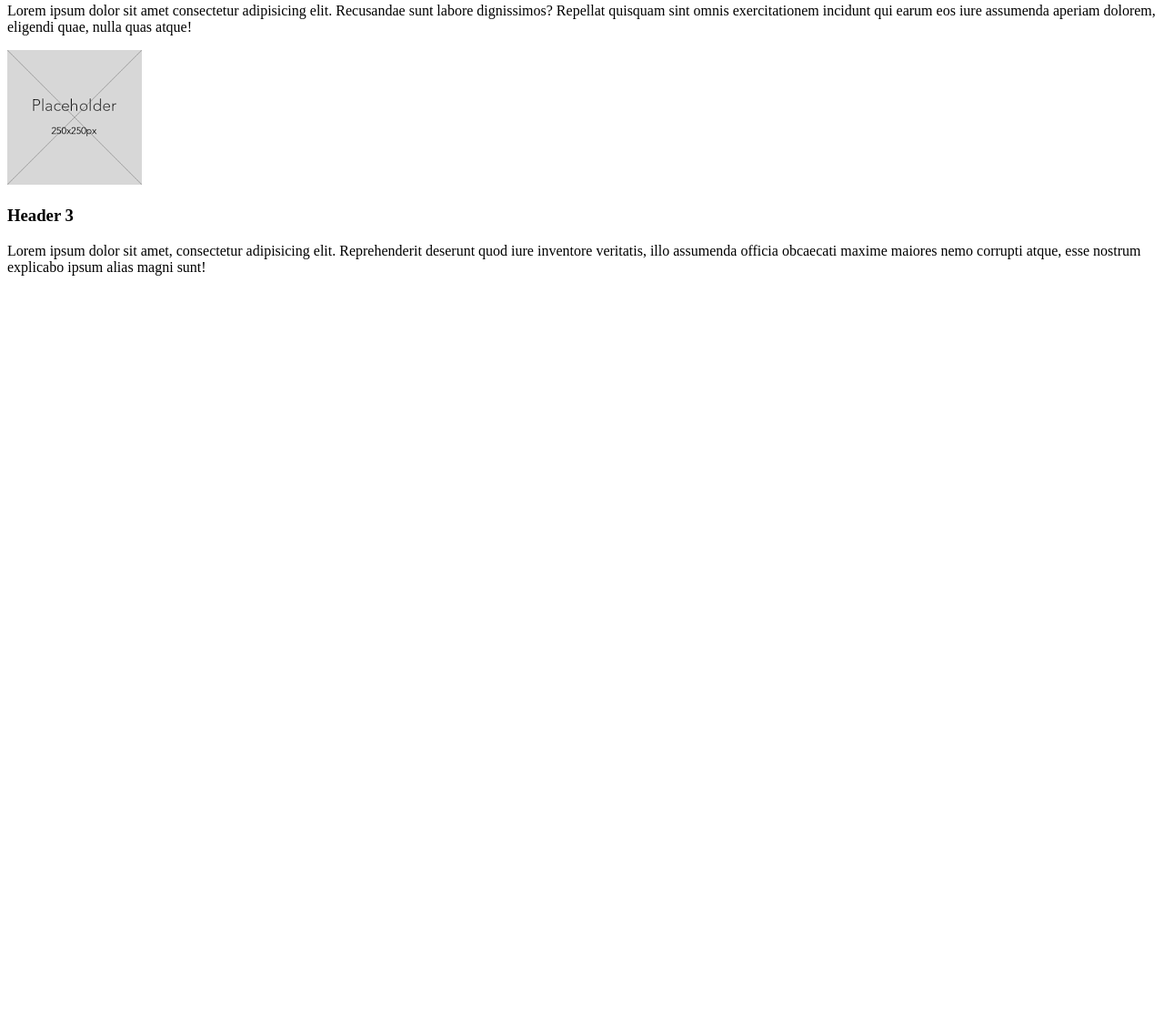
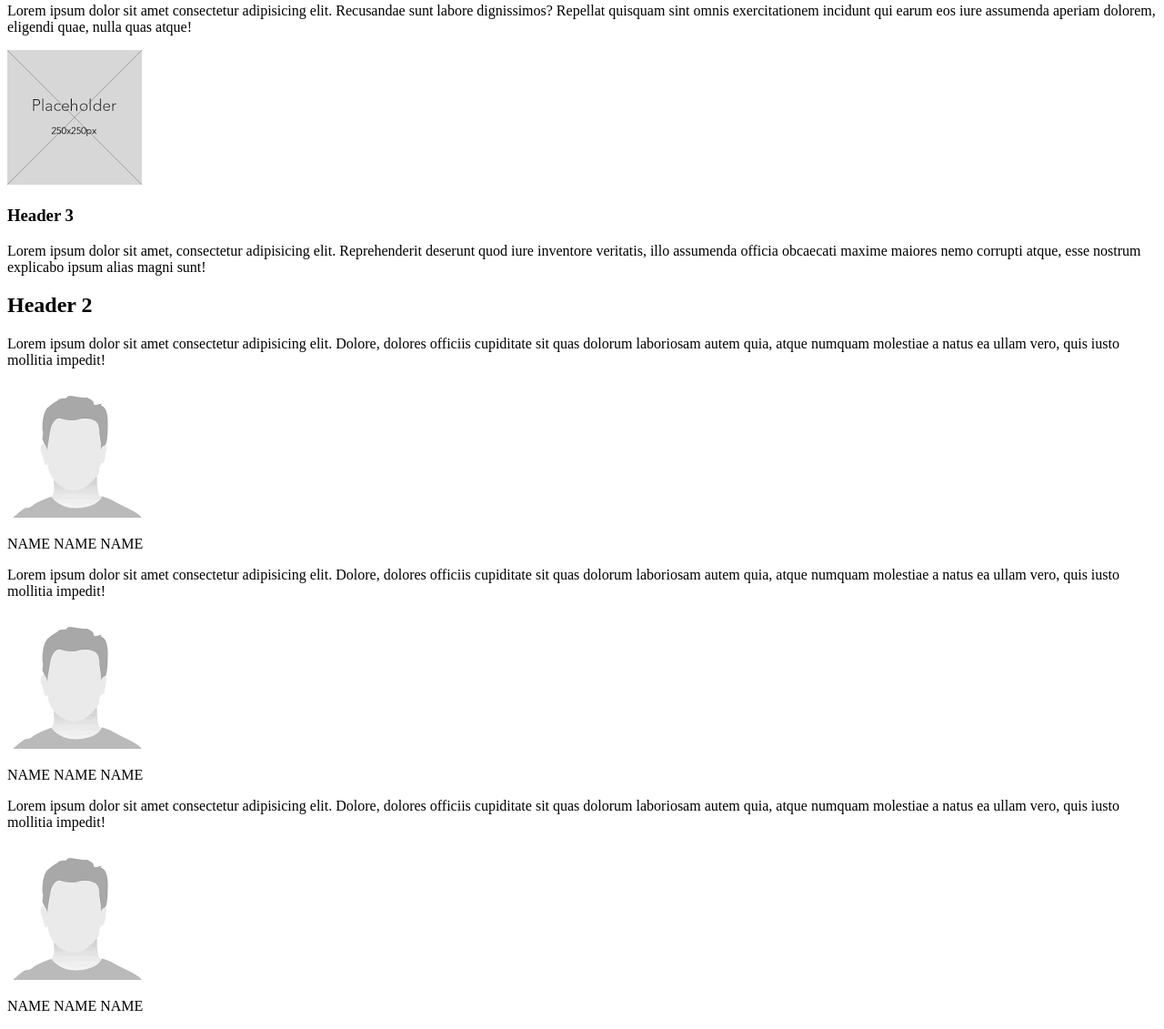
Before and after one commit to yonas-t-a/ATE-0419-14, a plain HTML site: page structure_and_style/index.html in a window 1280 px wide. Shown: the part 1511-2642 px from the top of the page at 91% size. Before the commit the page ends 1830 px from the top, so only its background shows below. Drawn offline with Linux system fonts and the light colour scheme.

Commit message:
add testmony secotion =

```diff
--- a/structure_and_style/index.html
+++ b/structure_and_style/index.html
@@ -42,5 +42,16 @@
     <img src="image/homesecond.png" alt="image discription">
     <h3>Header 3</h3>
     <p>Lorem ipsum dolor sit amet, consectetur adipisicing elit. Reprehenderit deserunt quod iure inventore veritatis, illo assumenda officia obcaecati maxime maiores nemo corrupti atque, esse nostrum explicabo ipsum alias magni sunt!</p>
+    <h2>Header 2</h2>
+    <p>Lorem ipsum dolor sit amet consectetur adipisicing elit. Dolore, dolores officiis cupiditate sit quas dolorum laboriosam autem quia, atque numquam molestiae a natus ea ullam vero, quis iusto mollitia impedit!</p>
+    <img src="image/person.png" alt="person image">
+    <p>NAME NAME NAME</p>
+    <p>Lorem ipsum dolor sit amet consectetur adipisicing elit. Dolore, dolores officiis cupiditate sit quas dolorum laboriosam autem quia, atque numquam molestiae a natus ea ullam vero, quis iusto mollitia impedit!</p>
+    <img src="image/person.png" alt="person image">
+    <p>NAME NAME NAME</p>
+    <p>Lorem ipsum dolor sit amet consectetur adipisicing elit. Dolore, dolores officiis cupiditate sit quas dolorum laboriosam autem quia, atque numquam molestiae a natus ea ullam vero, quis iusto mollitia impedit!</p>
+    <img src="image/person.png" alt="person image">
+    <p>NAME NAME NAME</p>
+
 </body>
 </html>
```
Also changed, not shown: structure_and_style/image/person.png (added).
